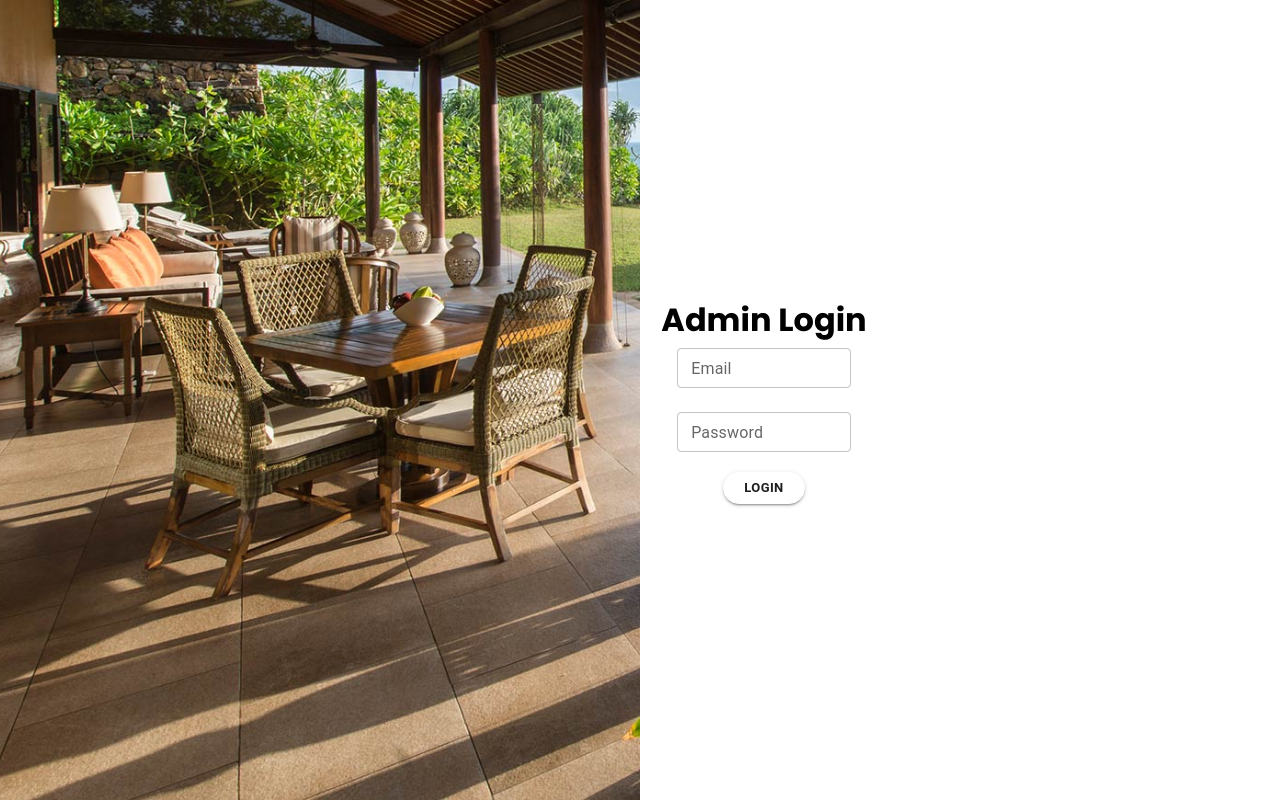
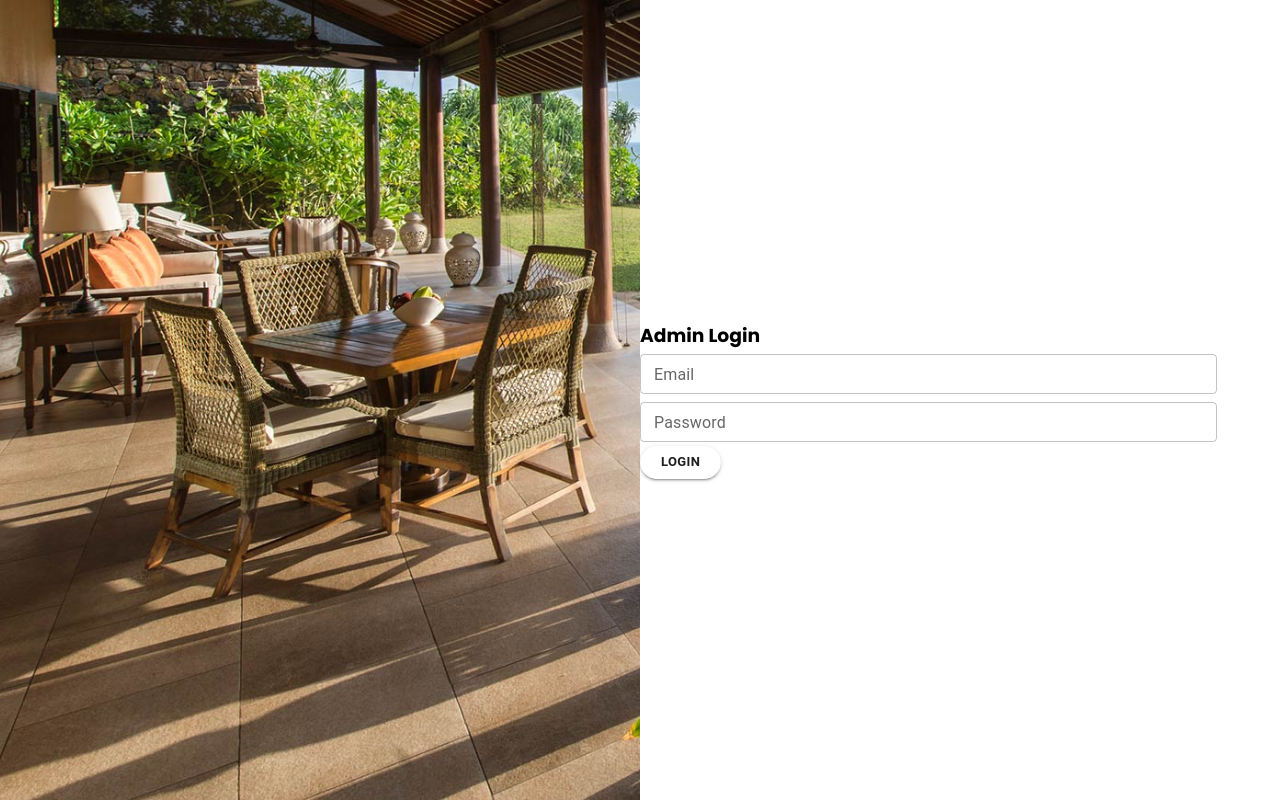
Before and after one commit to DushanSenadheera/ucsc_project, a React (Vite) app in the folder client/: page /admin in a window 1280 px wide. Built offline with nearby package versions, Linux system fonts and the light colour scheme.

Commit message:
add admin dashboard

```diff
--- a/client/src/App.jsx
+++ b/client/src/App.jsx
@@ -1,6 +1,5 @@
 import { BrowserRouter as Router, Routes, Route } from 'react-router-dom';
 import UserRoute from './routes/UserRoute';
-import AdminRoute from './routes/AdminRoute';
 import './App.scss';
 import AdminLogin from './Pages/Admin/AdminLogin';
 
--- a/client/src/Pages/Admin/AdminLogin.jsx
+++ b/client/src/Pages/Admin/AdminLogin.jsx
@@ -21,8 +21,8 @@ export default function AdminLogin() {
     return (
         <AuthLayout>
             <div className={styles.adminLogin}>
-                <h1>Admin Login</h1>
                 <form>
+                <h3>Admin Login</h3>
                     <Controller name="email" control={control} defaultValue="" rules={validations.email}
                         render={({ field }) =>
                             <TextField {...field} type="email" label="Email" variant="outlined" size="small" error={Boolean(errors.email)} helperText={errors.email?.message}
--- a/client/src/Pages/Admin/AdminLogin.module.scss
+++ b/client/src/Pages/Admin/AdminLogin.module.scss
@@ -1,24 +1,7 @@
 .adminLogin {
-
     display: flex;
-    flex-direction: column;
     justify-content: center;
     align-items: center;
     width: 100%;
     height: 100vh;
-
-    form {
-        width: 70%;
-        display: flex;
-        flex-direction: column;
-        justify-content: center;
-        align-items: center;
-        gap: 1rem;
-
-        .rooms, .duration {
-            display: flex;
-            justify-content: left;
-            gap: 1rem;
-        }
-    }
 }
--- /dev/null
+++ b/client/src/layout/AdminLayout/Dashboard.jsx
@@ -0,0 +1,13 @@
+import styles from './Dashboard.module.scss'
+import { Outlet } from 'react-router-dom';
+
+export default function Dashboard() {
+  return (
+    <div className={styles.dashboardLayout}>
+        <div className={styles.dashboardNav} >navlinks</div>
+        <div className={styles.dashboardContent}>
+            <Outlet />
+        </div>
+    </div>
+  )
+}
--- a/client/src/routes/AdminRoute.jsx
+++ b/client/src/routes/AdminRoute.jsx
@@ -1,11 +1,11 @@
-import AdminLogin from "../Pages/Admin/AdminLogin";
 import { Route, Routes } from 'react-router-dom'
+import Dashboard from "../layout/AdminLayout/Dashboard";
 
 export default function AdminRoute() {
   return (
     <div>
       <Routes>
-        <Route path='/admin' element={<AdminLogin />} />
+          <Route path="/dashboard" element={<Dashboard />} />
       </Routes>
     </div>
   )
--- a/client/src/routes/UserRoute.jsx
+++ b/client/src/routes/UserRoute.jsx
@@ -3,7 +3,6 @@ import Navbar from '../components/Navbar/Navbar'
 import Footer from '../components/Footer/Footer'
 import { Route, Routes } from 'react-router-dom'
 import UserLogin from '../Pages/Login/UserLogin'
-import AdminLogin from '../Pages/Admin/AdminLogin'
 
 function UserRoute() {
 
@@ -13,7 +12,6 @@ function UserRoute() {
       <Routes>
         <Route path='/' element={<Landing />} />
         <Route path='/login' element={<UserLogin />} />
-        <Route path='/admin' element={<AdminLogin />} />
       </Routes>
       <Footer />
     </div>
```
Also changed, not shown: client/src/Pages/AdminHome/AdminHome.jsx (added, +7 -0 lines), client/src/layout/AdminLayout/Dashboard.module.scss (added, +10 -0 lines), client/src/Pages/AdminHome/AdminHome.module.scss (added). Lines whose indentation alone changed are shown as unchanged.
